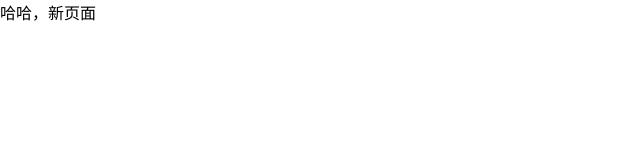
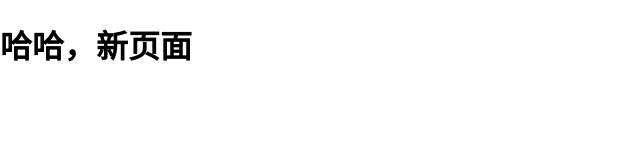
Before and after one commit to Zys07ic/re01-one, a plain HTML site: page new.html in a window 1280 px wide. Shown: the whole page, without its empty margins (0-640 px from the left). Drawn offline with Linux system fonts and the light colour scheme.

Commit message:
Update new.html

```diff
--- a/new.html
+++ b/new.html
@@ -5,7 +5,7 @@
     <meta name="viewport" content="width=device-width, initial-scale=1" />
     <title>神秘女人</title>
   </head>
-  <body style="margin: 0;‘>
+  <body style="margin: 0;">
     <h1>哈哈，新页面</h1>
   </body>
-<html>
+</html>
```
